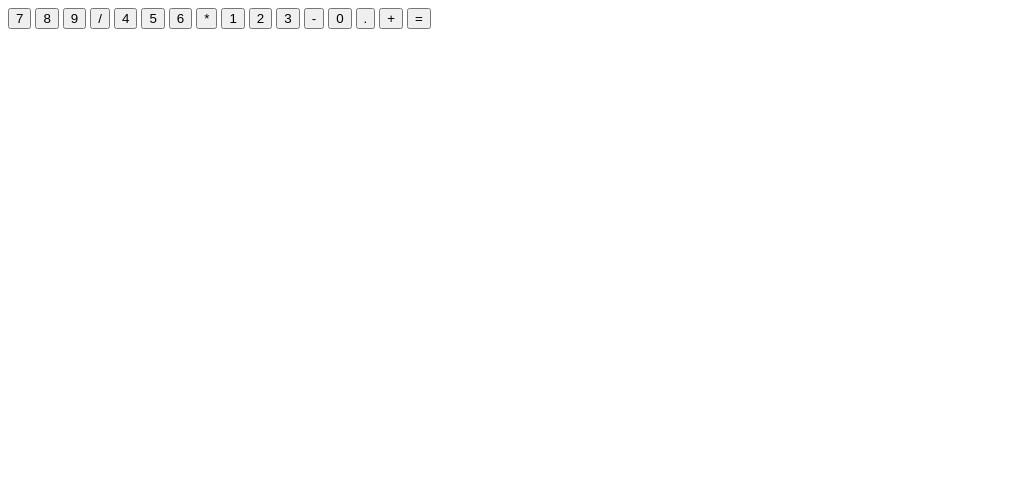
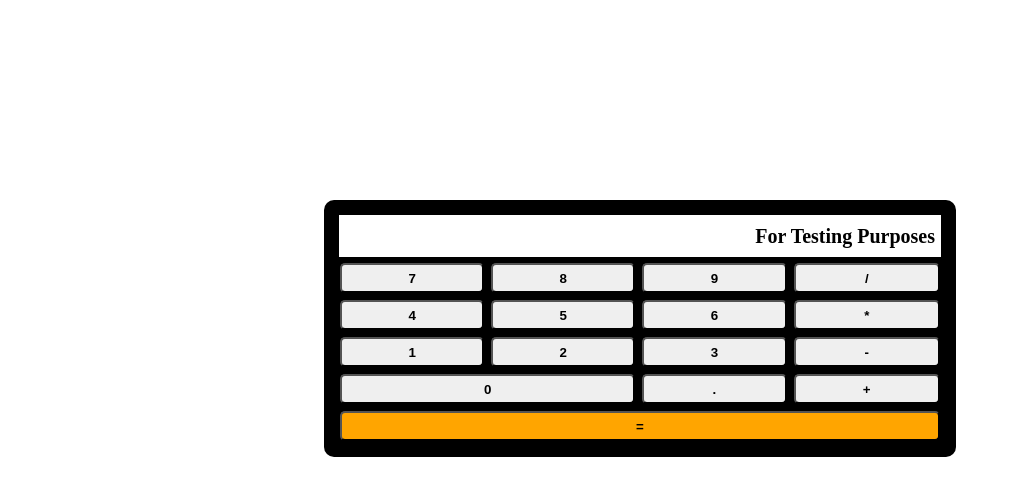
Before and after one commit to zhitern/Simple-Calculator, a plain HTML site: page index.html in a window 1280 px wide. Shown: the whole page, without its empty margins (0-1011 px from the left). Drawn offline with Linux system fonts and the light colour scheme.

Commit message:
Editted CSS to fit required layout

```diff
--- a/index.html
+++ b/index.html
@@ -1,33 +1,50 @@
 <!DOCTYPE html>
+<meta charset="UTF-8">
 <html>
 <head>
-<title>Simple Calculator</title>
+    <title>Simple Calculator</title>
+    <link rel="stylesheet" href="styles.css">
 </head>
 
 <body>
 
-    <div class="output"></div>
-
-    <Button>7</Button>
-    <Button>8</Button>
-    <Button>9</Button>
-    <Button>/</Button>
-
-    <Button>4</Button>
-    <Button>5</Button>
-    <Button>6</Button>
-    <Button>*</Button>
-
-    <Button>1</Button>
-    <Button>2</Button>
-    <Button>3</Button>
-    <Button>-</Button>
-
-    <Button>0</Button>
-    <Button>.</Button>
-    <Button>+</Button>
-
-    <Button>=</Button>
+    <table class="calcBG">
+        <tr>
+            <td colspan="4" class="calcOutput">For Testing Purposes</td>
+        </tr>
+        <tr>
+            <td><Button class = "calcBtn">7</Button></td>
+            <td><Button class = "calcBtn">8</Button></td>
+            <td><Button class = "calcBtn">9</Button></td>
+            <td><Button class = "calcBtn">/</Button></td>
+        </tr>
+        <tr>
+            <td><Button class = "calcBtn">4</Button></td>
+            <td><Button class = "calcBtn">5</Button></td>
+            <td><Button class = "calcBtn">6</Button></td>
+            <td><Button class = "calcBtn">*</Button></td>
+        </tr>
+        <tr>
+            <td><Button class = "calcBtn">1</Button></td>
+            <td><Button class = "calcBtn">2</Button></td>
+            <td><Button class = "calcBtn">3</Button></td>
+            <td><Button class = "calcBtn">-</Button></td>
+        </tr>
+        <tr>
+            <td colspan="2"><Button class = "calcBtn">0</Button></td>
+            <td><Button class = "calcBtn">.</Button></td>
+            <td><Button class = "calcBtn">+</Button></td>
+        </tr>
+        <tr>
+            <td colspan="4"><Button id='btn' class = "calcBtn equalBtn">=</Button></td>
+            <script>
+                const btn = document.getElementById('btn');
+                btn.onclick = function(){
+                  btn.style.color = "yellow";
+                }
+            </script>
+        </tr>
+    </table>
 
 </body>
 </html>
--- a/styles.css
+++ b/styles.css
@@ -0,0 +1,32 @@
+.calcBG {
+    background-color: black;
+    width: 50%;
+    height: auto;
+    margin-left: 25%;
+    margin-top: 200px;
+    border-radius: 10px;
+    border-collapse: separate;
+    border-spacing: 5px;
+    padding: 10px;
+}
+
+.calcOutput {
+    height: 40px;
+    background-color: white;
+    text-align: right;
+    font-size: 20px;
+    font-weight: bold;
+    padding-right: 6px;
+}
+
+.calcBtn {
+    width: 100%;
+    height: 30px;
+    border-radius: 5px;
+    align-self: center;
+    font-weight: bold;
+}
+
+.equalBtn {
+    background-color: orange;
+}
```
